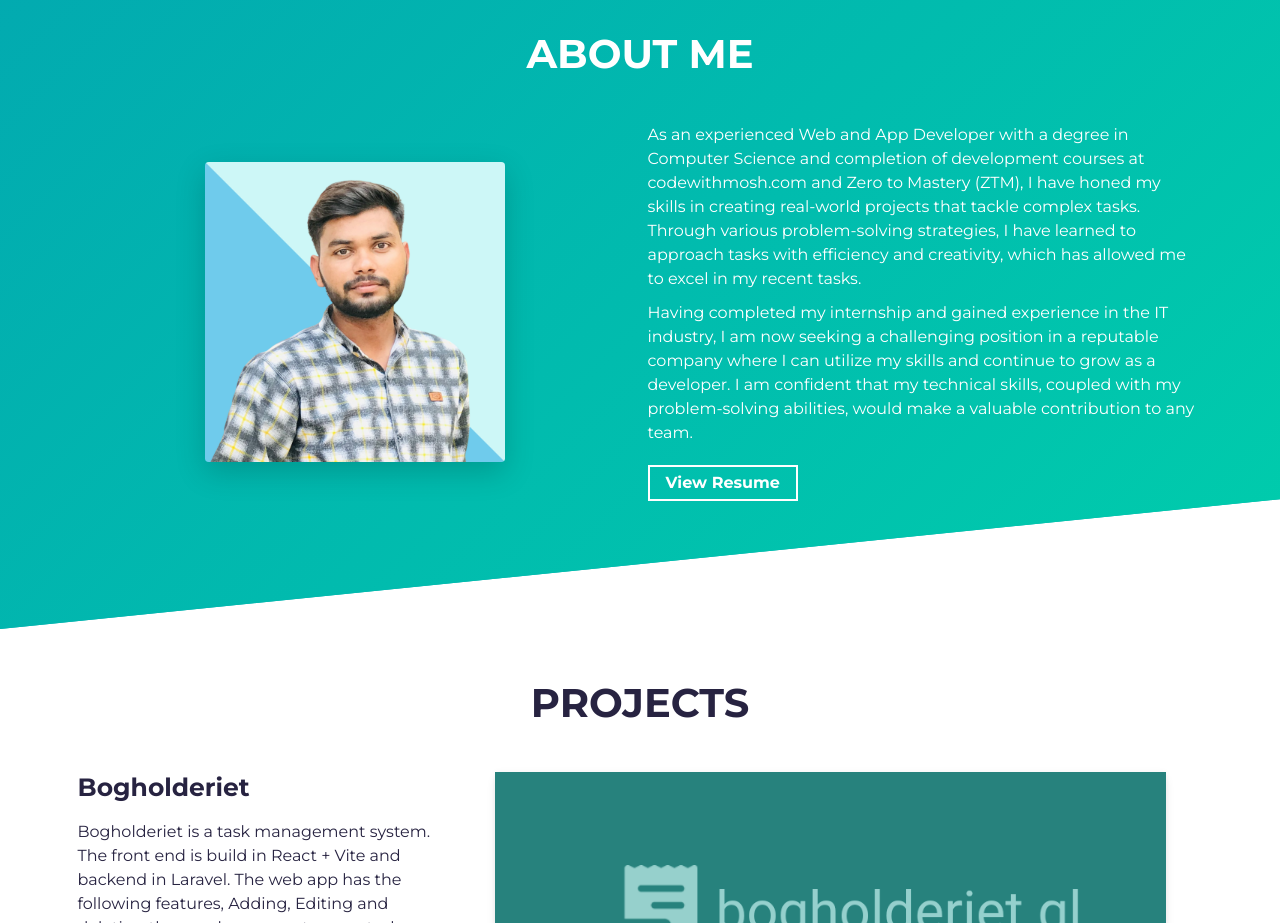
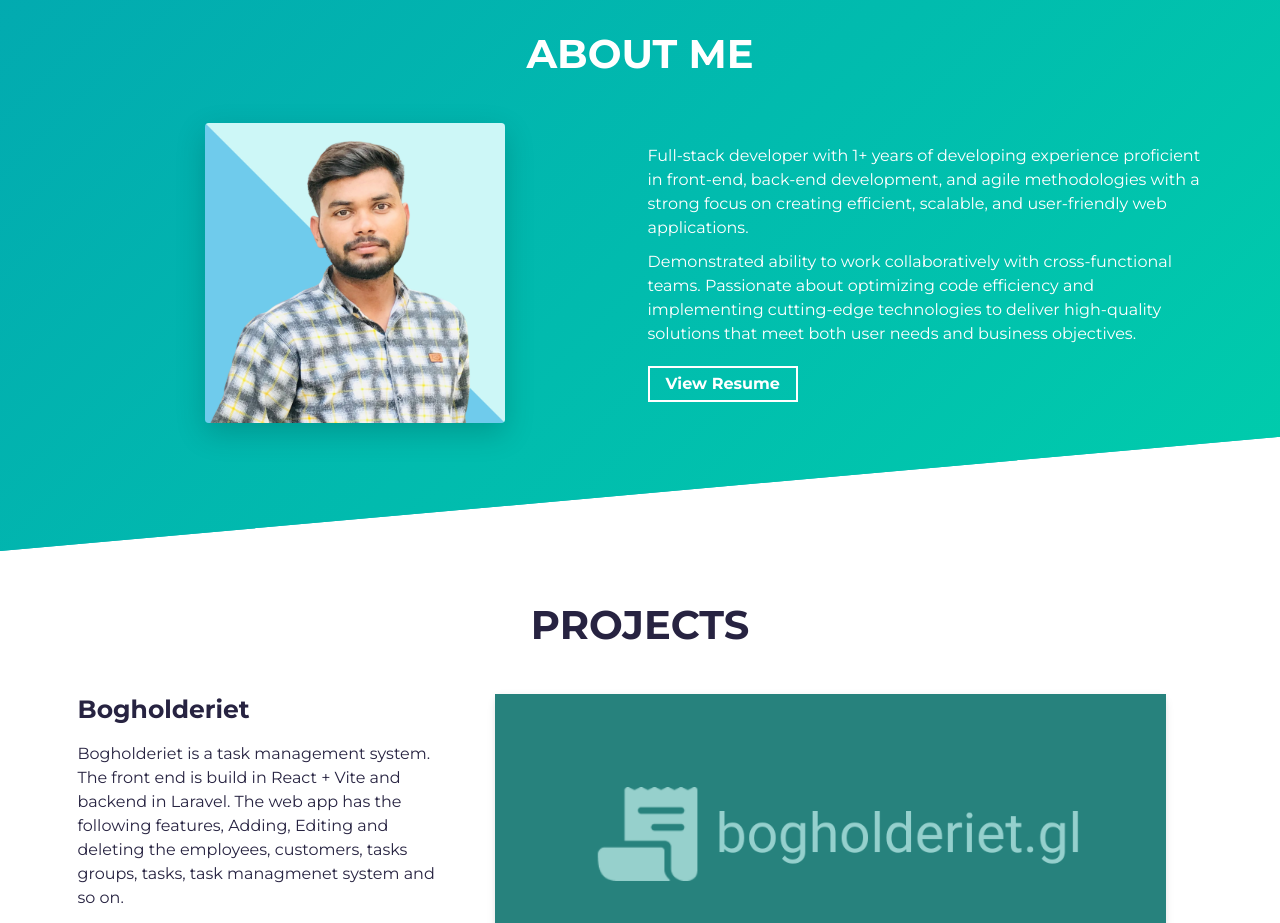
Before and after one commit to ZaidAli3642/zaid-saleem-portfolio-react, a React (Vite) app: page / in a window 1280 px wide. Shown: the part 820-1743 px from the top of the page. Built offline with nearby package versions, Linux system fonts and the light colour scheme.

Commit message:
Description updated.

```diff
--- a/src/components/About.jsx
+++ b/src/components/About.jsx
@@ -13,8 +13,8 @@ const About = () => {
           </div>
           <div className='col-md-6 col-sm-12'>
             <div className='about-wrapper__info load-hidden'>
-              <p className='about-wrapper__info-text'>As an experienced Web and App Developer with a degree in Computer Science and completion of development courses at codewithmosh.com and Zero to Mastery (ZTM), I have honed my skills in creating real-world projects that tackle complex tasks. Through various problem-solving strategies, I have learned to approach tasks with efficiency and creativity, which has allowed me to excel in my recent tasks.</p>
-              <p className='about-wrapper__info-text'>Having completed my internship and gained experience in the IT industry, I am now seeking a challenging position in a reputable company where I can utilize my skills and continue to grow as a developer. I am confident that my technical skills, coupled with my problem-solving abilities, would make a valuable contribution to any team.</p>
+              <p className='about-wrapper__info-text'>Full-stack developer with 1+ years of developing experience proficient in front-end, back-end development, and agile methodologies with a strong focus on creating efficient, scalable, and user-friendly web applications.</p>
+              <p className='about-wrapper__info-text'>Demonstrated ability to work collaboratively with cross-functional teams. Passionate about optimizing code efficiency and implementing cutting-edge technologies to deliver high-quality solutions that meet both user needs and business objectives.</p>
               <span className='d-flex mt-3'>
                 <a rel='noreferrer' target='_blank' className='cta-btn cta-btn--resume' href={assets.pdf.myResume}>
                   View Resume
```
